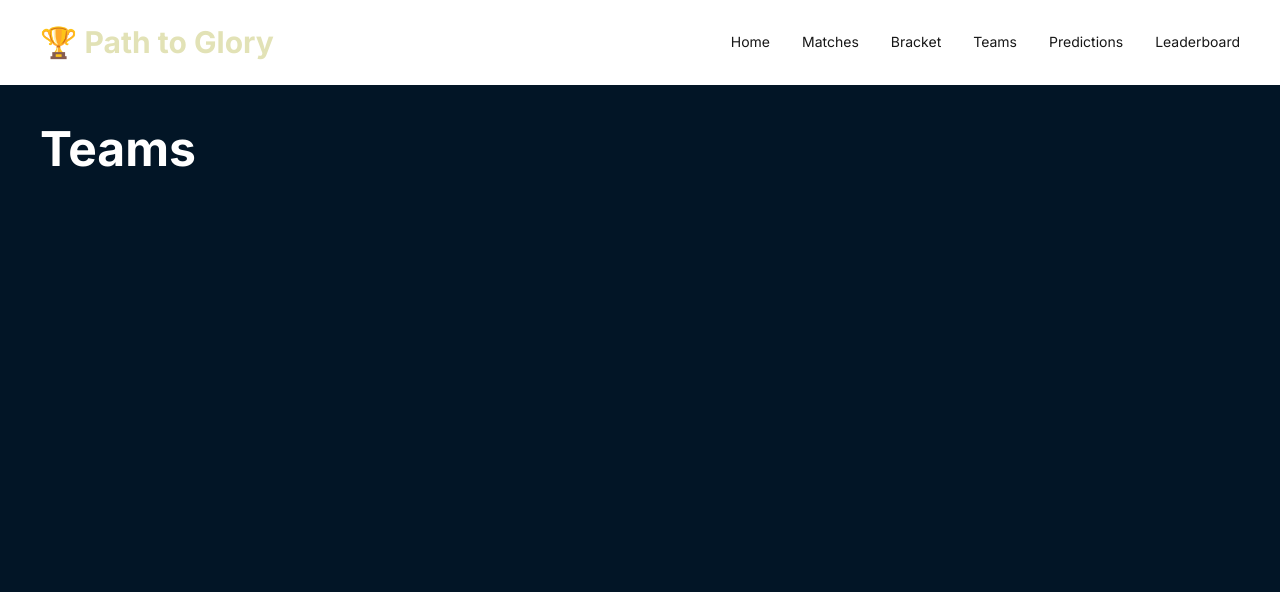
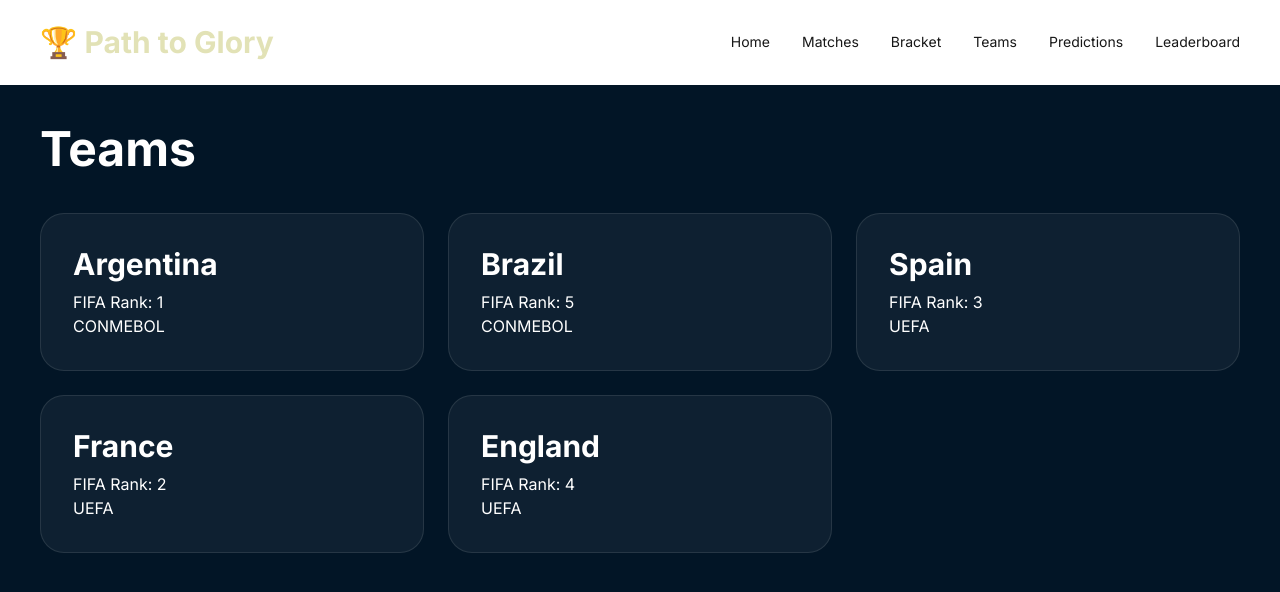
Before and after one commit to saviour159/path-to-glory, a Next.js app: page /teams in a window 1280 px wide. Shown: the top 592 px of the page. Built offline with nearby package versions, Linux system fonts and the light colour scheme.

Commit message:
Phase 6 - Teams Data

```diff
--- a/app/teams/page.tsx
+++ b/app/teams/page.tsx
@@ -1,7 +1,23 @@
+import { teams } from "@/data/teams";
+
 export default function TeamsPage() {
   return (
-    <div className="min-h-screen bg-[#021526] text-white p-10">
-      <h1 className="text-5xl font-bold">Teams</h1>
-    </div>
+    <main className="min-h-screen bg-[#021526] text-white p-10">
+      <h1 className="text-5xl font-bold mb-10">Teams</h1>
+
+      <div className="grid md:grid-cols-3 gap-6">
+        {teams.map((team) => (
+          <div
+            key={team.id}
+            className="rounded-3xl border border-white/10 bg-white/5 p-8">
+            <h2 className="text-3xl font-bold">{team.name}</h2>
+
+            <p className="mt-2">FIFA Rank: {team.fifaRank}</p>
+
+            <p>{team.confederation}</p>
+          </div>
+        ))}
+      </div>
+    </main>
   );
 }
--- /dev/null
+++ b/data/teams.ts
@@ -0,0 +1,32 @@
+export const teams = [
+  {
+    id: 1,
+    name: "Argentina",
+    fifaRank: 1,
+    confederation: "CONMEBOL",
+  },
+  {
+    id: 2,
+    name: "Brazil",
+    fifaRank: 5,
+    confederation: "CONMEBOL",
+  },
+  {
+    id: 3,
+    name: "Spain",
+    fifaRank: 3,
+    confederation: "UEFA",
+  },
+  {
+    id: 4,
+    name: "France",
+    fifaRank: 2,
+    confederation: "UEFA",
+  },
+  {
+    id: 5,
+    name: "England",
+    fifaRank: 4,
+    confederation: "UEFA",
+  },
+];
```
